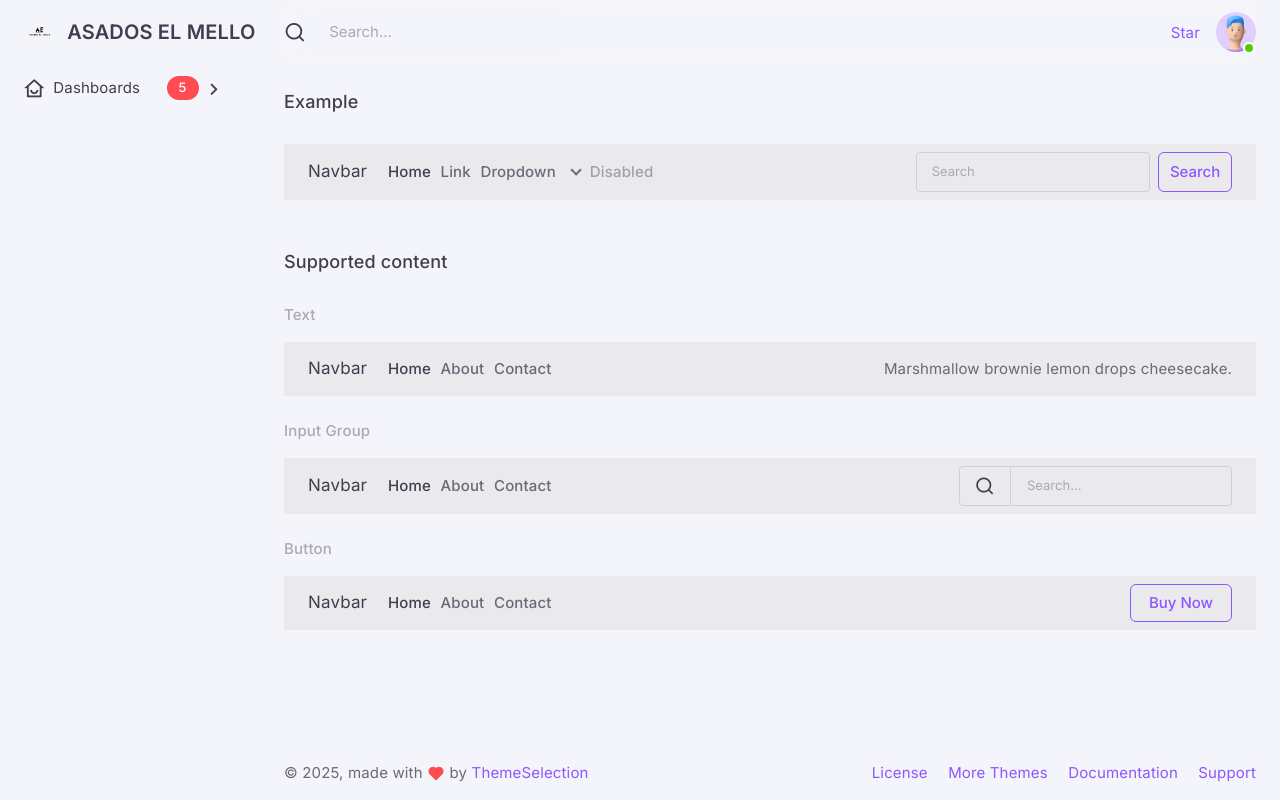
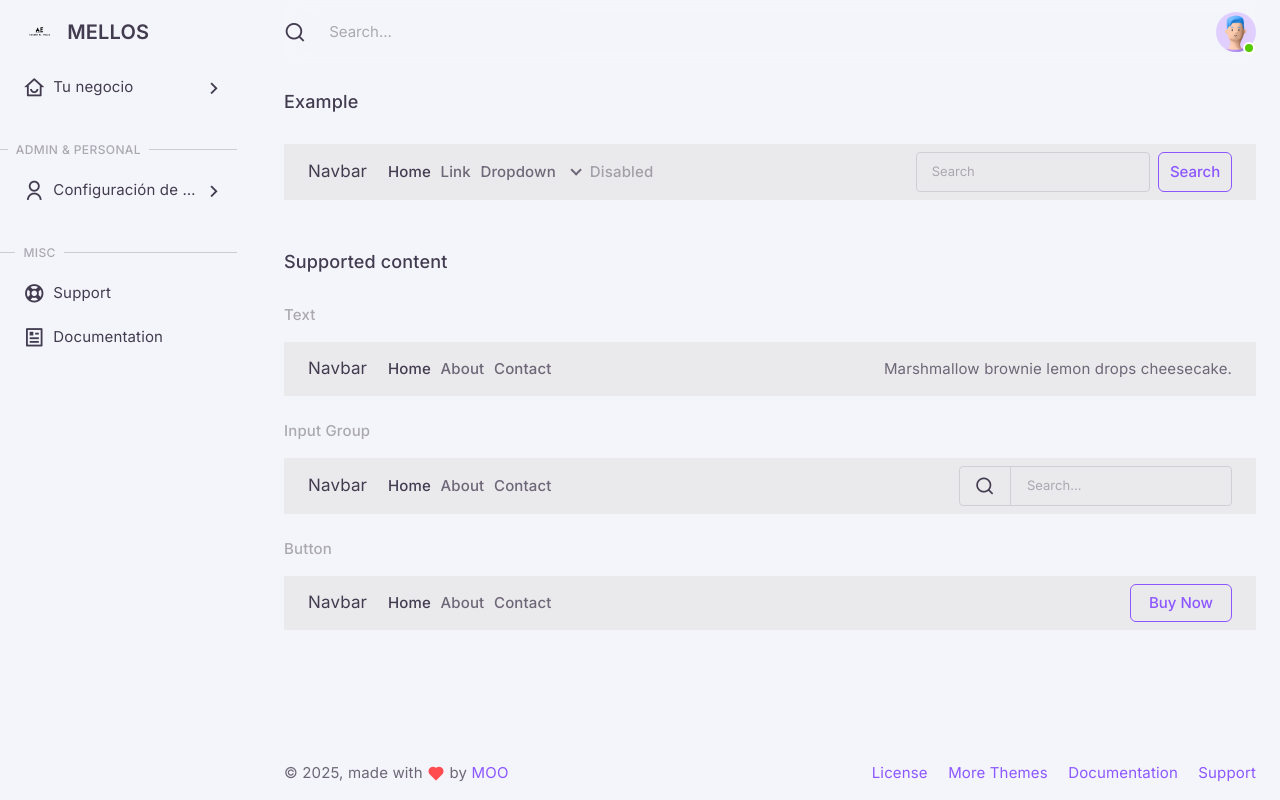
Before and after one commit to mateoz97/AM-front, a Django app: page /ui/navbar/ in a window 1280 px wide. Run offline with Django 5.2, Linux system fonts and the light colour scheme; some libraries are stand-ins or nearby versions.

Commit message:
Cambios vertical bar

```diff
--- a/core/template.py
+++ b/core/template.py
@@ -5,17 +5,17 @@
 # Theme Variables
 # ? Personalize template by changing theme variables (For ex: Name, URL Version etc...)
 THEME_VARIABLES = {
-    "creator_name": "ThemeSelection",
+    "creator_name": "MOO",
     "creator_url": "https://themeselection.com/",
-    "template_name": "Asados el Mello",
-    "template_suffix": "Django Free Admin Template",
-    "template_version": "2.0.0",
+    "template_name": "Mellos",
+    "template_suffix": "Process",
+    "template_version": "0.0.1",
     "template_free": True,
     "template_description": "Materio is a modern, clean and fully responsive admin template built with Bootstrap 5, Django 5, HTML, CSS, and JavaScript. It has a huge collection of reusable UI components. It can be used for all types of web applications like System Error pages, Authentication pages, admin dashboard.",
     "template_keyword": "django, django admin, dashboard, bootstrap 5 dashboard, bootstrap 5 design, bootstrap 5",
     "facebook_url": "https://www.facebook.com/ThemeSelections/",
     "twitter_url": "https://twitter.com/Theme_Selection",
-    "github_url": "https://github.com/themeselection",
+    "github_url": "https://github.com/mateoz97/AM-front",
     "dribbble_url": "https://dribbble.com/themeselection",
     "instagram_url": "https://www.instagram.com/themeselection/",
     "license_url": "https://themeselection.com/license/",
--- a/templates/layout/partials/menu/vertical/vertical_menu.html
+++ b/templates/layout/partials/menu/vertical/vertical_menu.html
@@ -21,18 +21,78 @@
   <ul class="menu-inner py-1">
 
     <li class="menu-item {% if 'index' == request.resolver_match.url_name or '/dashbord/' in request.path %}active open{% endif %}">
+
       <a href="javascript:void(0);" class="menu-link menu-toggle">
         <i class="menu-icon tf-icons ri-home-smile-line"></i>
-        <div class="text-truncate" data-i18n="Dashboards">Dashboards</div>
-        <span class="badge bg-danger rounded-pill ms-auto">5</span>
+        <div class="text-truncate" data-i18n="Dashboards">Tu negocio</div>
+        <!-- <span class="badge bg-danger rounded-pill ms-auto">5</span> -->
+      </a>
+
+
+      <ul class="menu-sub">
+        <li class="menu-item {% if 'index' == request.resolver_match.url_name %}active{% endif %}">
+          <a href="{% url 'index' %}" class="menu-link">
+            <div class="text-truncate" data-i18n="Analytics">Ventas</div>
+          </a>
+        </li>
+
+        <li class="menu-item {% if '/account/' == request.resolver_match.url_name %}active{% endif %}">
+          <a href="{% url 'pages-account-settings-account'  %}" class="menu-link">
+            <div class="text-truncate" data-i18n="Analytics">Ordernes</div>
+          </a>
+        </li>
+
+      </ul>
+    </li>
+
+
+    <li class="menu-header fw-medium mt-7">
+      <span class="menu-header-text">Admin &amp; Personal</span>
+    </li>
+
+    <!-- Account -->
+    <li class="menu-item {% if '/account_settings/' in request.path %}active open{% endif %}">
+      <a href="javascript:void(0);" class="menu-link menu-toggle">
+        <i class="menu-icon tf-icons ri-user-line"></i>
+        <div class="text-truncate" data-i18n="Account Settings">Configuración de cuenta</div>
       </a>
       <ul class="menu-sub">
-        </li>
-        <li class="menu-item {% if 'index' == request.resolver_match.url_name %}active{% endif %}">
-          <a href="{% url 'index' %}" class="menu-link">
-            <div class="text-truncate" data-i18n="Analytics">Analytics</div>
+        <li class="menu-item {% if '/account/' in request.path %}active{% endif %}">
+          <a href="{% url 'pages-account-settings-account' %}" class="menu-link">
+            <div class="text-truncate" data-i18n="Account">Perfil</div>
           </a>
         </li>
+        <li class="menu-item {% if '/notifications/' in request.path %}active{% endif %}">
+          <a href="{% url 'pages-account-settings-notifications' %}" class="menu-link">
+            <div class="text-truncate" data-i18n="Notifications">Lista de Productos</div>
+          </a>
+        </li>
+        <li class="menu-item {% if '/connections/' in request.path %}active{% endif %}">
+          <a href="{% url 'pages-account-settings-connections' %}" class="menu-link">
+            <div class="text-truncate" data-i18n="Connections">Personal</div>
+          </a>
+        </li>
+      </ul>
+    </li>
+
+
+    <li class="menu-header fw-medium mt-7">
+      <span class="menu-header-text">Misc</span>
+    </li>
+
+    <li class="menu-item">
+      <a href="https://themeselection.com/support/" class="menu-link" target="_blank">
+        <i class="menu-icon tf-icons ri-lifebuoy-line"></i>
+        <div class="text-truncate" data-i18n="Support">Support</div>
+      </a>
+    </li>
+    <li class="menu-item">
+      <a href="https://demos.themeselection.com/materio-bootstrap-html-admin-template/documentation/django-introduction.html" class="menu-link" target="_blank">
+        <i class="menu-icon tf-icons ri-article-line"></i>
+        <div class="text-truncate" data-i18n="Documentation">Documentation</div>
+      </a>
+    </li>
+
   </ul>
 
 
--- a/templates/layout/partials/navbar/navbar.html
+++ b/templates/layout/partials/navbar/navbar.html
@@ -22,10 +22,6 @@
     <!-- /Search -->
 
     <ul class="navbar-nav flex-row align-items-center ms-auto">
-      <!-- Place this tag where you want the button to render. -->
-      <li class="nav-item lh-1 me-4">
-        <a class="github-button" href="{% get_theme_variables 'git_repository' %}" data-icon="octicon-star" data-size="large" data-show-count="true" aria-label="Star themeselection/materio-html-admin-template-free on GitHub">Star</a>
-      </li>
 
       <!-- User -->
       <li class="nav-item navbar-dropdown dropdown-user dropdown">
```
